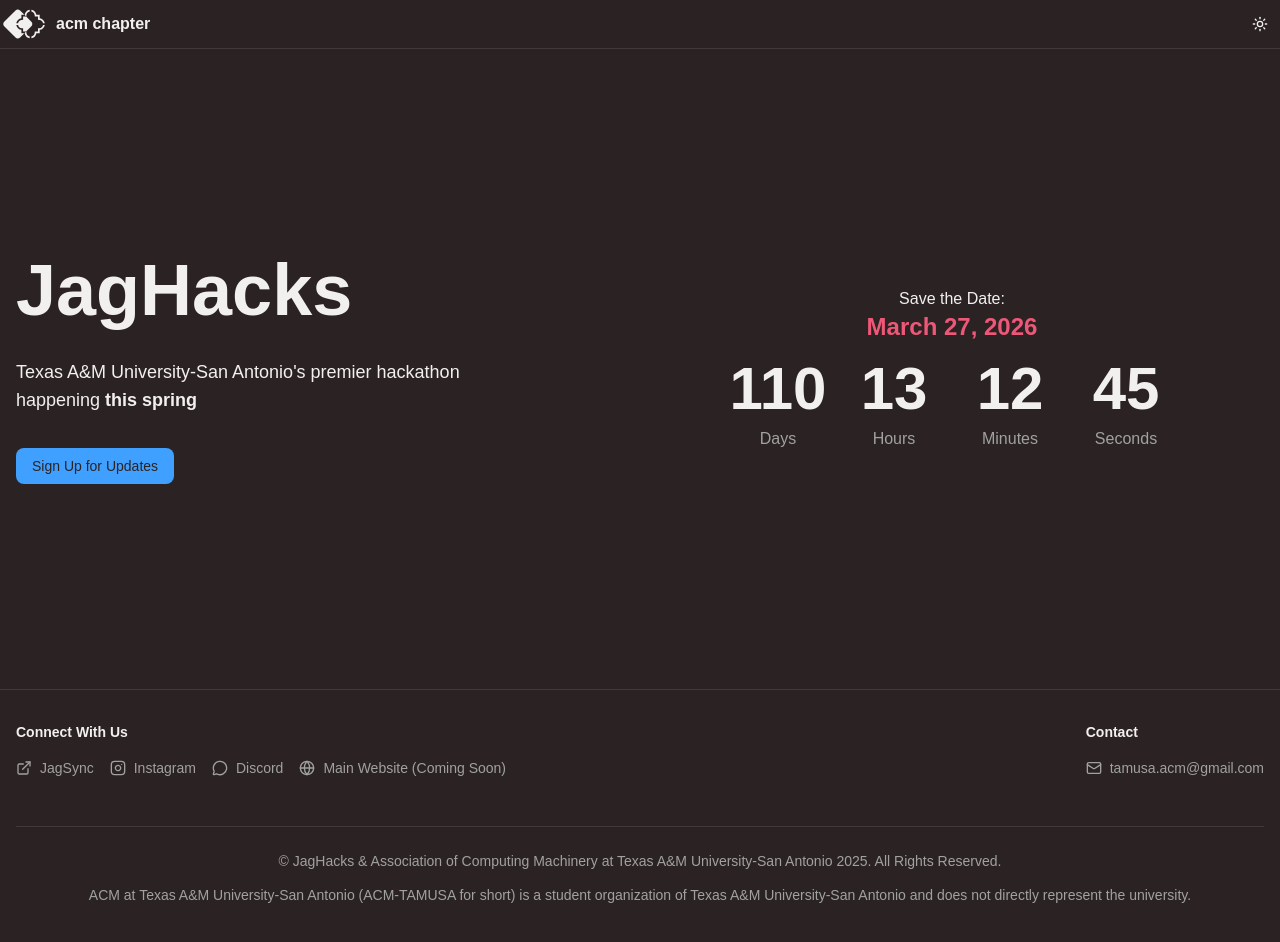
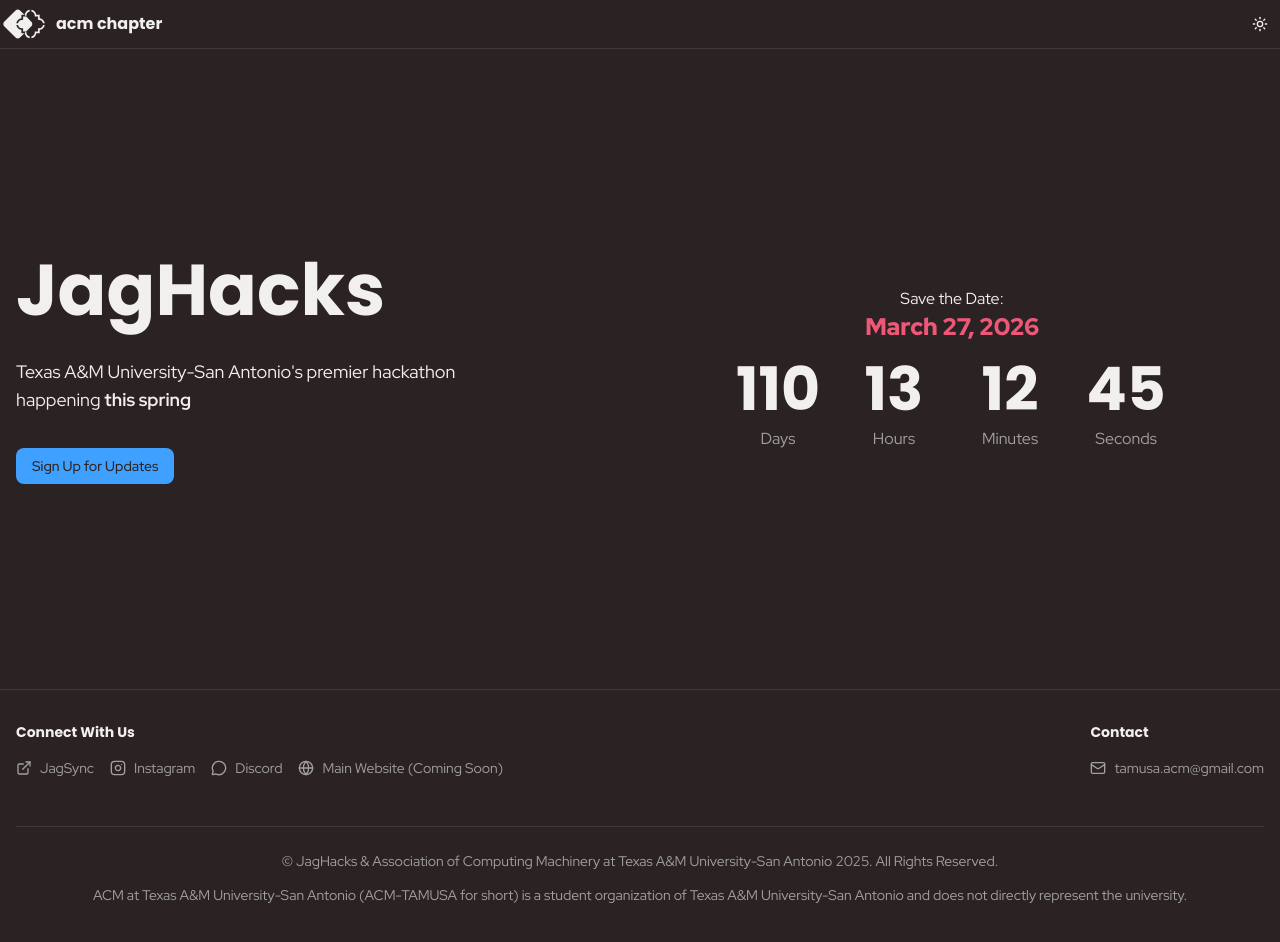
Before and after one commit to acm-tamusa/jaghacks, a React (Vite) app in the folder frontend/: page / in a window 1280 px wide. Shown: the top 942 px of the page. Built offline with nearby package versions, Linux system fonts and the light colour scheme; no server answers.

Commit message:
fix: reordered font import in css

```diff
--- a/frontend/src/index.css
+++ b/frontend/src/index.css
@@ -1,9 +1,9 @@
+@import url("https://fonts.googleapis.com/css2?family=Poppins:ital,wght@0,100;0,200;0,300;0,400;0,500;0,600;0,700;0,800;0,900;1,100;1,200;1,300;1,400;1,500;1,600;1,700;1,800;1,900&family=Red+Hat+Display:ital,wght@0,300..900;1,300..900&display=swap");
+
 @import "tailwindcss";
 @import "tw-animate-css";
 
 @custom-variant dark (&:is(.dark *));
-
-@import url("https://fonts.googleapis.com/css2?family=Poppins:ital,wght@0,100;0,200;0,300;0,400;0,500;0,600;0,700;0,800;0,900;1,100;1,200;1,300;1,400;1,500;1,600;1,700;1,800;1,900&family=Red+Hat+Display:ital,wght@0,300..900;1,300..900&display=swap");
 
 body {
   font-family: "Red Hat Display", sans-serif; /* Always include a generic fallback font */
```
